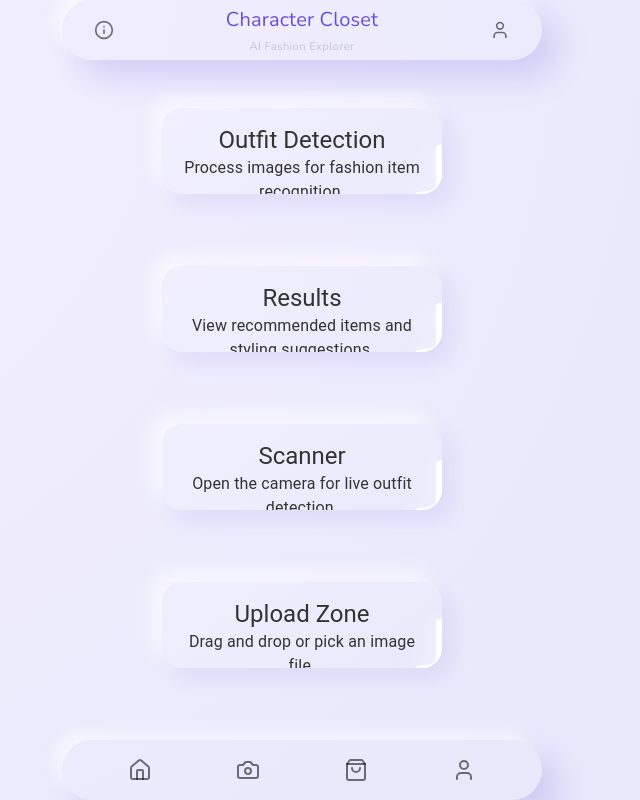
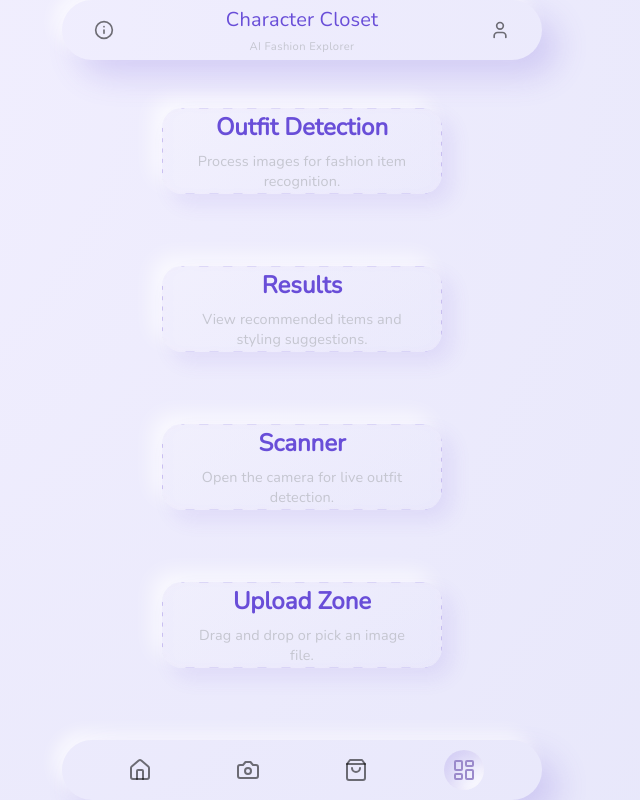
Before and after one commit to beanguap/Character-Closet, a React (Vite) app: page /dashboard in a window 1280 px wide. Shown: the whole page, without its empty margins (338-978 px from the left). Built offline with nearby package versions, Linux system fonts and the light colour scheme.

Commit message:
Enhance BottomNav and Dashboard components; add active state styling, update icons, and improve SVG paths for better visual consistency and user interaction

```diff
--- a/src/components/BottomNav/BottomNav.jsx
+++ b/src/components/BottomNav/BottomNav.jsx
@@ -1,15 +1,24 @@
-// BottomNav.jsx
+// src/components/BottomNav/BottomNav.jsx
 import React from 'react';
 import { IconButton } from '@mui/material';
-import { Home, Camera, ShoppingBag, User } from 'lucide-react';
+import { Home, Camera, ShoppingBag, LayoutDashboard } from 'lucide-react';
+import { useNavigate, useLocation } from 'react-router-dom';
 
-import '../../styles/variables.css';  // Access to color variables
-import './BottomNav.css';   // Specific styles for bottom nav
+import '../../styles/variables.css';
+import './BottomNav.css';
 
 const BottomNav = () => {
+  const navigate = useNavigate();
+  const location = useLocation();
+
+  const isActive = (path) => location.pathname === path;
+
   return (
     <footer className="bottom-nav">
-      <IconButton className="nav-icon">
+      <IconButton
+        className={`nav-icon ${isActive('/') ? 'active' : ''}`}
+        onClick={() => navigate('/')}
+      >
         <Home />
       </IconButton>
       <IconButton className="nav-icon">
@@ -18,8 +27,11 @@ const BottomNav = () => {
       <IconButton className="nav-icon">
         <ShoppingBag />
       </IconButton>
-      <IconButton className="nav-icon">
-        <User />
+      <IconButton
+        className={`nav-icon ${isActive('/dashboard') ? 'active' : ''}`}
+        onClick={() => navigate('/dashboard')}
+      >
+        <LayoutDashboard />
       </IconButton>
     </footer>
   );
--- a/src/pages/Dashboard/Dashboard.jsx
+++ b/src/pages/Dashboard/Dashboard.jsx
@@ -30,13 +30,13 @@ const Dashboard = () => {
             <path
               d="M 20,0
                  H 260
-                 A 20,20 0 0 1 280,20
+                 C 270,0 280,10 280,20
                  V 180
-                 A 20,20 0 0 1 260,200
+                 C 280,190 270,200 260,200
                  H 20
-                 A 20,20 0 0 1 0,180
+                 C 10,200 0,190 0,180
                  V 20
-                 A 20,20 0 0 1 20,0
+                 C 0,10 10,0 20,0
                  Z"
             />
           </svg>
@@ -54,13 +54,13 @@ const Dashboard = () => {
             <path
               d="M 20,0
                  H 260
-                 A 20,20 0 0 1 280,20
+                 C 270,0 280,10 280,20
                  V 180
-                 A 20,20 0 0 1 260,200
+                 C 280,190 270,200 260,200
                  H 20
-                 A 20,20 0 0 1 0,180
+                 C 10,200 0,190 0,180
                  V 20
-                 A 20,20 0 0 1 20,0
+                 C 0,10 10,0 20,0
                  Z"
             />
           </svg>
@@ -78,13 +78,13 @@ const Dashboard = () => {
             <path
               d="M 20,0
                  H 260
-                 A 20,20 0 0 1 280,20
+                 C 270,0 280,10 280,20
                  V 180
-                 A 20,20 0 0 1 260,200
+                 C 280,190 270,200 260,200
                  H 20
-                 A 20,20 0 0 1 0,180
+                 C 10,200 0,190 0,180
                  V 20
-                 A 20,20 0 0 1 20,0
+                 C 0,10 10,0 20,0
                  Z"
             />
           </svg>
@@ -102,13 +102,13 @@ const Dashboard = () => {
             <path
               d="M 20,0
                  H 260
-                 A 20,20 0 0 1 280,20
+                 C 270,0 280,10 280,20
                  V 180
-                 A 20,20 0 0 1 260,200
+                 C 280,190 270,200 260,200
                  H 20
-                 A 20,20 0 0 1 0,180
+                 C 10,200 0,190 0,180
                  V 20
-                 A 20,20 0 0 1 20,0
+                 C 0,10 10,0 20,0
                  Z"
             />
           </svg>
--- a/src/styles/claycard.css
+++ b/src/styles/claycard.css
@@ -11,7 +11,10 @@
   overflow: hidden;
   margin: 0.5rem;
   cursor: pointer;
-  transition: transform 0.3s ease, box-shadow 0.3s ease;
+  transition: all 0.3s ease;
+  display: flex;
+  align-items: center;
+  justify-content: center;
 }
 
 .clay-card:hover {
@@ -22,8 +25,24 @@
 .card-content {
   position: relative;
   z-index: 1;
-  padding: 1rem;
+  padding: 1.5rem;
   text-align: center;
+  width: 100%;
+  font-family: 'Nunito', sans-serif;
+}
+
+.card-content h5 {
+  font-family: 'Nunito', sans-serif !important;
+  font-weight: 700 !important;
+  margin-bottom: 0.5rem !important;
+  color: var(--dark-lavender);
+}
+
+.card-content p {
+  font-family: 'Nunito', sans-serif !important;
+  color: var(--lavender-gray);
+  font-size: 0.9rem !important;
+  line-height: 1.4;
 }
 
 .laser-svg {
@@ -33,24 +52,36 @@
   width: 100%;
   height: 100%;
   z-index: 0;
+  pointer-events: none;
 }
 
 .laser-svg path {
   fill: none;
-  stroke: white;
-  stroke-width: 12;
+  stroke: rgba(255, 255, 255, 0.6);
+  stroke-width: 2;
   stroke-linecap: round;
   stroke-linejoin: round;
-  stroke-dasharray: 120 806;
-  filter: drop-shadow(0 0 15px rgba(255, 255, 255, 0.8));
+  stroke-dasharray: 8, 16;
+  filter: drop-shadow(0 0 8px rgba(107, 78, 216, 0.3));
   animation: laserLoop 4s linear infinite;
 }
 
 @keyframes laserLoop {
   0% {
     stroke-dashoffset: 0;
+    stroke: rgba(255, 255, 255, 0.6);
+  }
+  50% {
+    stroke: rgba(107, 78, 216, 0.4);
   }
   100% {
-    stroke-dashoffset: -926;
+    stroke-dashoffset: -48;
+    stroke: rgba(255, 255, 255, 0.6);
   }
 }
+
+.clay-card:hover .laser-svg path {
+  stroke-width: 3;
+  filter: drop-shadow(0 0 12px rgba(107, 78, 216, 0.5));
+  animation-duration: 2s;
+}
```
